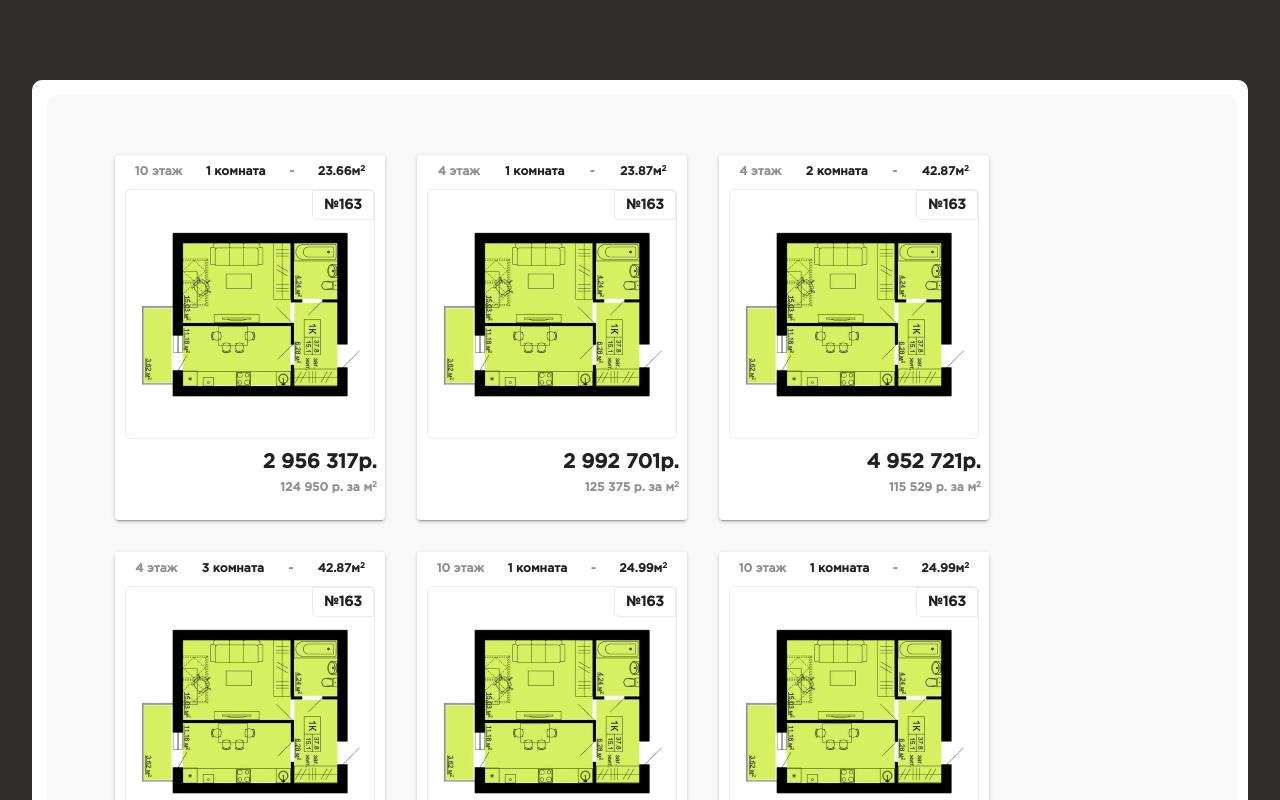
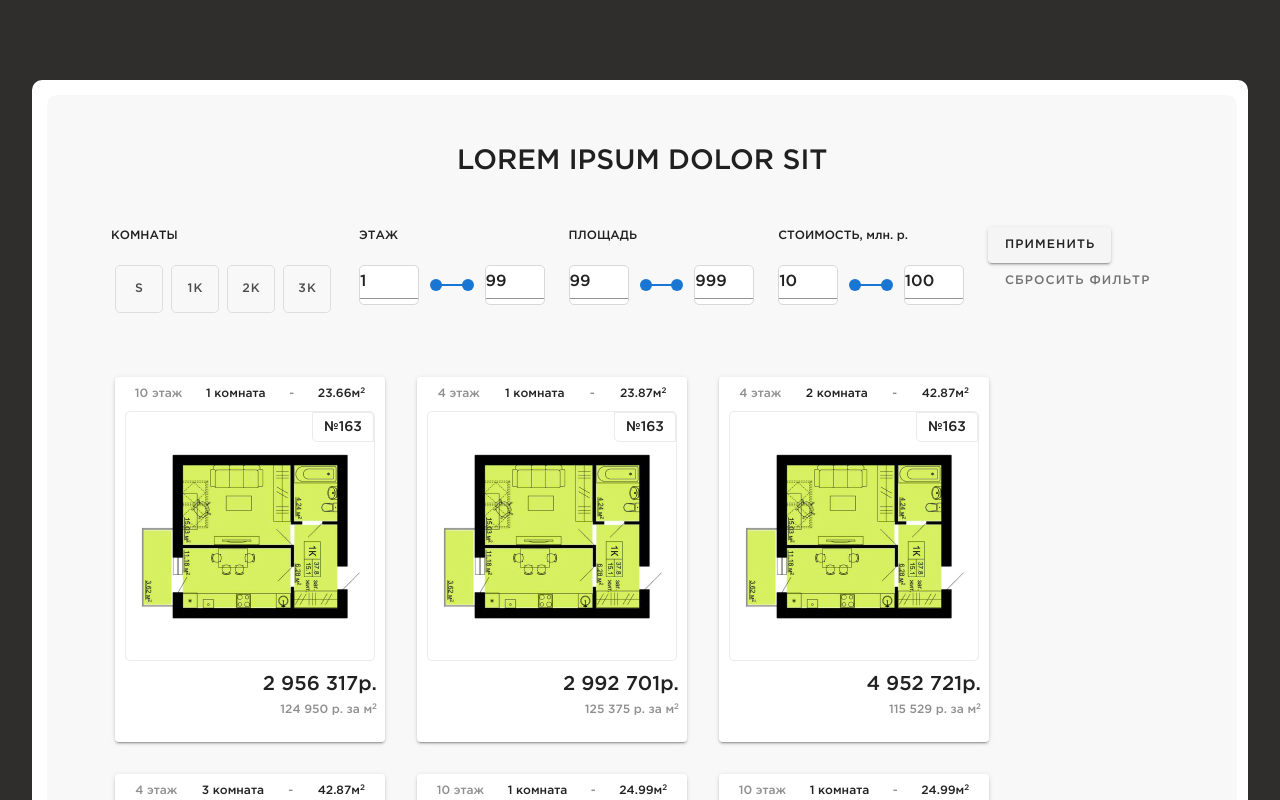
Before and after one commit to musicationru/eva-project-demo, a Vue app: page / in a window 1280 px wide. Shown: the top 800 px of the page. Built offline with nearby package versions, Linux system fonts and the light colour scheme.

Commit message:
filter components and layout added as "BuildingsFilter" component

```diff
--- a/src/App.vue
+++ b/src/App.vue
@@ -21,10 +21,19 @@ export default Vue.extend({
   $light-background: #F8F8F8;
   $dark-text: #2C323A;
   $accent: #70D24E;
+  $body-font-family: 'Gotham Pro';
+  $heading-font-family: 'Gotham Pro';
 
   %light-border {
     border: 1px solid #EBEBEB;
     box-sizing: border-box;
+  }
+
+  %gray-border {
+    background: #FFFFFF !important;
+    border: 1px solid #D8D8D8 !important;
+    box-sizing: border-box;
+    border-radius: 5px !important;
   }
 
   @font-face {
@@ -33,7 +42,7 @@ export default Vue.extend({
         url('assets/fonts/GothamPro-Medium.woff2') format('woff2'),
         url('assets/fonts/GothamPro-Medium.woff') format('woff'),
         url('assets/fonts/GothamPro-Medium.ttf') format('truetype');
-    font-weight: 500;
+    font-weight: 700;
     font-style: normal;
   }
   html {
@@ -43,7 +52,7 @@ export default Vue.extend({
     line-height: 28px;
   }
   #app {
-    font-family: 'Gotham Pro';
+    font-family: $body-font-family;
     height: 1772px;
     background: $dark-background !important;
   }
@@ -90,11 +99,8 @@ export default Vue.extend({
       }
   }
   .text {
-    position: absolute;
     width: 61px;
     height: 28px;
-    left: 120px;
-    top: 8px;
     /* identical to box height, or 233% */
     color: $dark-text;
     &-gray {
@@ -112,4 +118,14 @@ export default Vue.extend({
       font-size: 1.429rem;
     }
   }
+  .toggle-button {
+    width: 47px;
+    height: 40px;
+    @extend %gray-border;
+  }
+  .range-textarea {
+    width: 80px;
+    height: 40px;
+    @extend %gray-border;
+  }
 </style>
--- /dev/null
+++ b/src/components/BuildingCards.vue
@@ -0,0 +1,52 @@
+<template>
+  <v-row class="mt-11">
+    <v-card v-for="building in buildings" :key="building.id" class="building ma-4 px-2">
+      <p class="text-12 d-flex justify-space-around align-center my-2">
+        <span class="text-gray">{{ building.floor }} этаж</span>
+        <span>{{ building.rooms }} комната</span>
+        <span class="text-gray">-</span>
+        <span>{{ building.square }}м<span class="text-index">2</span></span>
+      </p>
+      <div class="building-wrapper mx-auto">
+        <div class="building-number text-center d-flex justify-center align-center">
+          <span>№{{ building.number }}</span>
+        </div>
+        <div class="building-image mx-2">
+          <img src="@/assets/building.jpg" />
+        </div>
+      </div>
+      <div class="building-bottom text-right">
+        <p class="text-20 mt-2 mb-0">{{ numberWithSpaces(building.price) }}р.</p>
+        <span class="text-gray text-12">
+          {{ pricePerMeter(building.price, building.square) }} р. за м<span class="text-index"
+            >2</span
+          >
+        </span>
+      </div>
+    </v-card>
+  </v-row>
+</template>
+
+<script lang="ts">
+import { BuildingState } from '@/store/types';
+import Vue from 'vue';
+
+export default Vue.extend({
+  async mounted(): Promise<void> {
+    this.$store.dispatch('loadBuildings');
+  },
+  methods: {
+    pricePerMeter(price: number, square: number): string {
+      return this.numberWithSpaces(Math.ceil(price / square));
+    },
+    numberWithSpaces(x: number): string {
+      return x.toString().replace(/\B(?=(\d{3})+(?!\d))/g, ' ');
+    },
+  },
+  computed: {
+    buildings(): Array<BuildingState> {
+      return this.$store.getters.getBuildings;
+    },
+  },
+});
+</script>
--- /dev/null
+++ b/src/components/BuildingsFilter.vue
@@ -0,0 +1,153 @@
+<template>
+  <v-row>
+    <v-col>
+      <p class="text-12">КОМНАТЫ</p>
+
+      <v-btn-toggle
+        v-model="rooms"
+        tile
+        color="#70D24E"
+        group
+        class="d-flex justify-space-around align-center toggle-button-group"
+        >
+        <v-btn class="toggle-button" value="0">S</v-btn>
+
+        <v-btn class="toggle-button" value="1">1к</v-btn>
+
+        <v-btn class="toggle-button" value="2">2к</v-btn>
+
+        <v-btn class="toggle-button" value="3">3к</v-btn>
+      </v-btn-toggle>
+    </v-col>
+    <v-col>
+      <p class="text-12">ЭТАЖ</p>
+      <v-range-slider
+        v-model="floor"
+        :max="maxFloor"
+        :min="minFloor"
+        hide-details
+        class="align-center"
+        >
+        <template v-slot:prepend>
+          <v-text-field
+            :value="floor[0]"
+            class="range-textarea mt-0 pt-0"
+            hide-details
+            single-line
+            type="number"
+            style="width: 60px"
+            @change="$set(floor, 0, $event)"
+          ></v-text-field>
+        </template>
+        <template v-slot:append>
+          <v-text-field
+            :value="floor[1]"
+            class="range-textarea mt-0 pt-0"
+            hide-details
+            single-line
+            type="number"
+            style="width: 60px"
+            @change="$set(floor, 1, $event)"
+          ></v-text-field>
+        </template>
+      </v-range-slider>
+    </v-col>
+    <v-col>
+      <p class="text-12">ПЛОЩАДЬ</p>
+      <v-range-slider
+        v-model="square"
+        :max="maxSquare"
+        :min="minSquare"
+        hide-details
+        class="d-flex justify-space-around align-center"
+        >
+        <template v-slot:prepend>
+          <v-text-field
+            :value="square[0]"
+            class="range-textarea mt-0 pt-0"
+            hide-details
+            single-line
+            type="number"
+            style="width: 60px"
+            @change="$set(square, 0, $event)"
+          ></v-text-field>
+        </template>
+        <template v-slot:append>
+          <v-text-field
+            :value="square[1]"
+            class="range-textarea mt-0 pt-0"
+            hide-details
+            single-line
+            type="number"
+            style="width: 60px"
+            @change="$set(square, 1, $event)"
+          ></v-text-field>
+        </template>
+      </v-range-slider>
+    </v-col>
+    <v-col>
+      <p class="text-12">СТОИМОСТЬ, млн. р.</p>
+      <v-range-slider
+        v-model="price"
+        :max="maxPrice"
+        :min="minPrice"
+        hide-details
+        class="align-center"
+        >
+        <template v-slot:prepend>
+          <v-text-field
+            :value="price[0]"
+            class="range-textarea mt-0 pt-0"
+            hide-details
+            single-line
+            type="number"
+            style="width: 60px"
+            @change="$set(price, 0, $event)"
+          ></v-text-field>
+        </template>
+        <template v-slot:append>
+          <v-text-field
+            :value="price[1]"
+            class="range-textarea mt-0 pt-0"
+            hide-details
+            single-line
+            type="number"
+            style="width: 60px"
+            @change="$set(price, 1, $event)"
+          ></v-text-field>
+        </template>
+      </v-range-slider>
+    </v-col>
+    <v-col>
+      <v-btn>ПРИМЕНИТЬ</v-btn>
+      <v-btn plain>СБРОСИТЬ ФИЛЬТР</v-btn>
+    </v-col>
+  </v-row>
+</template>
+
+<script lang="ts">
+import { BuildingState } from '@/store/types';
+import Vue from 'vue';
+
+export default Vue.extend({
+  data() {
+    return {
+      rooms: [0, 1, 2, 3] as Array<number>,
+      floor: [1, 99] as Array<number>,
+      minFloor: 1 as number,
+      maxFloor: 99 as number,
+      square: [99, 999] as Array<number>,
+      minSquare: 99 as number,
+      maxSquare: 999 as number,
+      price: [9.9, 99.9] as Array<number>,
+      minPrice: 9.9 as number,
+      maxPrice: 99.9 as number,
+    };
+  },
+  computed: {
+    buildings(): Array<BuildingState> {
+      return this.$store.getters.getBuildings;
+    },
+  },
+});
+</script>
--- a/src/components/HelloWorld.vue
+++ /dev/null
@@ -1,15 +0,0 @@
-<template>
-    <v-card>
-    </v-card>
-</template>
-
-<script lang="ts">
-import Vue from 'vue';
-
-export default Vue.extend({
-  name: 'HelloWorld',
-
-  data: () => ({
-  }),
-});
-</script>
--- a/src/views/Home.vue
+++ b/src/views/Home.vue
@@ -1,33 +1,14 @@
 <template>
   <div class="home">
-    <HelloWorld msg="Welcome to Your Vue.js + TypeScript App"/>
-      <div class="main-wrapper mx-auto">
+    <div class="main-wrapper mx-auto">
         <div class="light-wrapper mx-auto">
-          <v-row v-if="buildings" class="mt-11">
-            <v-card v-for="building in buildings" :key="building.id" class="building ma-4 px-2">
-              <p class="text-12 d-flex justify-space-around align-center my-2">
-                  <span class="text-gray">{{ building.floor }} этаж</span>
-                  <span>{{ building.rooms }} комната</span>
-                  <span class="text-gray">-</span>
-                  <span>{{ building.square }}м<span class="text-index">2</span></span>
-              </p>
-              <div class="building-wrapper mx-auto">
-                <div class="building-number text-center d-flex justify-center align-center">
-                  <span>№{{ building.number }}</span>
-                </div>
-                <div class="building-image mx-2">
-                  <img src="@/assets/building.jpg">
-                </div>
-              </div>
-              <div class="building-bottom text-right">
-                <p class="text-20 mt-2 mb-0">{{ numberWithSpaces(building.price) }}р.</p>
-                  <span class="text-gray text-12">
-                    {{ pricePerMeter(building.price,
-                    building.square) }} р. за м<span class="text-index">2</span>
-                  </span>
-              </div>
-            </v-card>
-          </v-row>
+          <h1 class="text-center my-9"
+          style="line-height: 60px; font-weight: 500"
+          >
+          LOREM IPSUM DOLOR SIT
+          </h1>
+          <BuildingsFilter></BuildingsFilter>
+          <BuildingCards></BuildingCards>
         </div>
       </div>
   </div>
@@ -35,33 +16,16 @@
 
 <script lang="ts">
 import { Component, Vue } from 'vue-property-decorator';
-import HelloWorld from '@/components/HelloWorld.vue';
-import { BuildingState } from '@/store/types';
+import BuildingCards from '../components/BuildingCards.vue';
+import BuildingsFilter from '../components/BuildingsFilter.vue';
 
 @Component({
   components: {
-    HelloWorld,
+    BuildingCards, BuildingsFilter,
   },
 })
 
 export default class Home extends Vue {
-  async mounted(): Promise<void> {
-    this.$store.dispatch('loadBuildings');
-  }
-
-  get buildings(): Array<BuildingState> {
-    return this.$store.getters.getBuildings;
-  }
-
-  // eslint-disable-next-line class-methods-use-this
-  pricePerMeter(price: number, square: number): string {
-    return this.numberWithSpaces(Math.ceil(price / square));
-  }
-
-  // eslint-disable-next-line class-methods-use-this
-  numberWithSpaces(x: number): string {
-    return x.toString().replace(/\B(?=(\d{3})+(?!\d))/g, ' ');
-  }
 }
 </script>
 <style lang="scss" scoped>
```
Also changed, not shown: src/views/HomeView.vue (deleted, +0 -16 lines).
